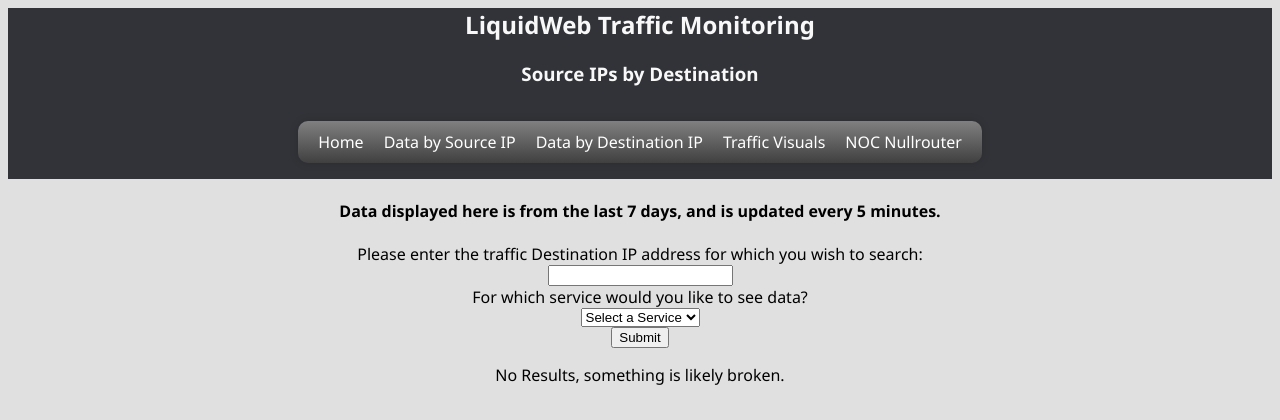
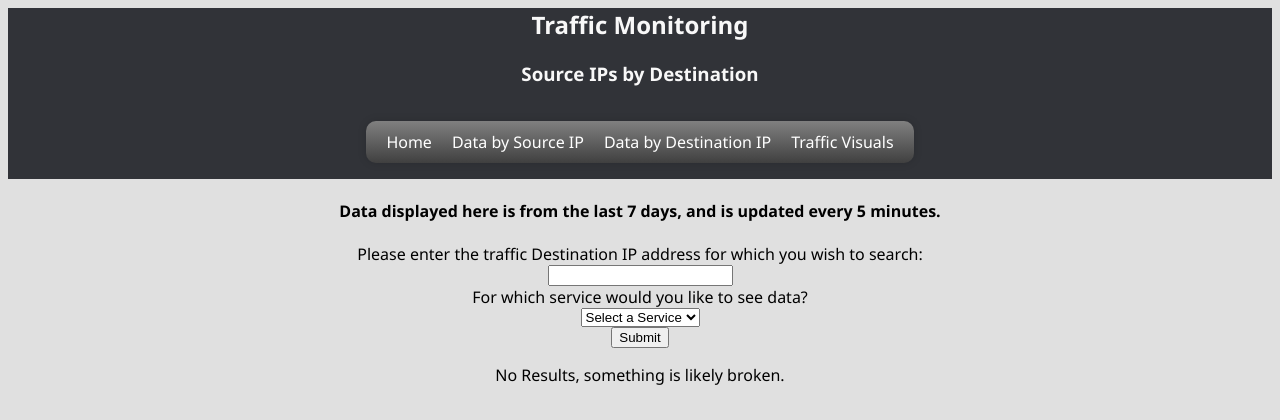
Before and after one commit to tfmm/traffic-parsing, a PHP site: page /sourceips.php in a window 1280 px wide. Shown: the top 420 px of the page. Run offline with PHP 8.4, Linux system fonts and the light colour scheme; data that the repository does not hold is empty.

Commit message:
Minor file structure updates

```diff
--- a/webdata/destinationips.php
+++ b/webdata/destinationips.php
@@ -6,7 +6,7 @@
 	</head>
 	<body>
 		<div class=header>
-                        <h2>LiquidWeb Traffic Monitoring</h2>
+                        <h2>Traffic Monitoring</h2>
 			<h3>Destination IPs by Source</h3>
 	                <?php include("includes/menu.php"); ?>
 		</div>
@@ -82,10 +82,10 @@
 				//If there are results of the query, display them.
 				if ($result->num_rows >0) {
 				        echo "Now viewing data for Destination Port: $varPort";
-				        echo "<table align='center'><tr><th colspan='2'>Source IP: $varIP <a href=http://utilities.mon.liquidweb.com/netdata/whoislookup.php?formIPaddr=".$varIP." target=_blank>Whois</a></tr></th><tr><th>Destination IPs</th><th>Netblock</tr>";
+				        echo "<table align='center'><tr><th colspan='2'>Source IP: $varIP <a href=http://DOMAIN.com/netdata/whoislookup.php?formIPaddr=".$varIP." target=_blank>Whois</a></tr></th><tr><th>Destination IPs</th><th>Netblock</tr>";
 
 				       	while ($row = $result->fetch_assoc()) {
-				                echo "<tr><td>".$row["dst_ip"]."</td><td><a href=https://billing.int.liquidweb.com/mysql/content/admin/netblock/assignment/search.mhtml?customer=".$row["dst_ip"]."&submit=Search target=_blank>Netblock</a></tr>";
+				                echo "<tr><td>".$row["dst_ip"]."</td><td><a href=https://DOMAIN.com/ips/assignment/search.mhtml?customer=".$row["dst_ip"]."&submit=Search target=_blank>Internal IP</a></tr>";
 				                }
 				                echo "</table>";
 				} else {
--- a/webdata/graphs.php
+++ b/webdata/graphs.php
@@ -12,7 +12,7 @@
 	</head>
 	<body>
 		<div class=header>
-                        <h2>LiquidWeb Traffic Monitoring</h2>
+                        <h2>Traffic Monitoring</h2>
                         <h3>Inbound Traffic Graphs</h3>
 	                <?php include("includes/menu.php"); ?>
 		</div>
--- a/webdata/includes/menu.php
+++ b/webdata/includes/menu.php
@@ -27,7 +27,6 @@
                                                 <li><a href="mapping.php">Traffic Map</a></li>
                                         </ul>
                                 </li>
-                                <li><a href="https://noc.liquidweb.com/blackhole/" target="_blank">NOC Nullrouter</a></li>
                         </ul>
                         </nav>
 	</body>
--- a/webdata/index.php
+++ b/webdata/index.php
@@ -86,7 +86,7 @@
 	</head>
 	<body>
 		<div class=header>
-			<h2>LiquidWeb Traffic Monitoring</h2>
+			<h2>Traffic Monitoring</h2>
 	                <?php include("includes/menu.php"); ?>
 		</div>
 		<div name=content>
@@ -112,7 +112,7 @@
 					echo "<br>";
 					echo "<table align='center'><tr><th>Source IP</th><th># of targets</th><th># of connections</th><th>Source Whois</th><th>Destination IPs</th></tr>";
 					while ($row = $result->fetch_assoc()) {
-						echo "<tr><td>".$row["src_ip"]."</td><td>".$row["COUNT(DISTINCT(dst_ip))"]."</td><td>".$row["COUNT(src_ip)"]."</td><td><a href=http://utilities.mon.liquidweb.com/netdata/whoislookup.php?formIPaddr=".$row["src_ip"]." target=_blank>Whois</a></td><td><a href=http://utilities.mon.liquidweb.com/netdata/destinationips.php?formIP=".$row["src_ip"]."&formPort=22 target=_blank>List</a></td></tr>";
+						echo "<tr><td>".$row["src_ip"]."</td><td>".$row["COUNT(DISTINCT(dst_ip))"]."</td><td>".$row["COUNT(src_ip)"]."</td><td><a href=http://DOMAIN.com/netdata/whoislookup.php?formIPaddr=".$row["src_ip"]." target=_blank>Whois</a></td><td><a href=http://DOMAIN.com/netdata/destinationips.php?formIP=".$row["src_ip"]."&formPort=22 target=_blank>List</a></td></tr>";
 						}
 						echo "</table>";
 				} else {
--- a/webdata/mapping.php
+++ b/webdata/mapping.php
@@ -90,7 +90,7 @@
 	</head>
 	<body>
 		<div class=header>
-                        <h2>LiquidWeb Traffic Monitoring</h2>
+                        <h2>Traffic Monitoring</h2>
                         <h3>Source IP Address Mapping</h3>
 	                <?php include("includes/menu.php"); ?>
 		</div>
--- a/webdata/search.php
+++ b/webdata/search.php
@@ -6,7 +6,7 @@
 	</head>
 	<body>
 		<div class=header>
-                        <h2>LiquidWeb Traffic Monitoring</h2>
+                        <h2>Traffic Monitoring</h2>
                         <h3>Source IP Search</h3>
 	                <?php include("includes/menu.php"); ?>
 		</div>
@@ -85,7 +85,7 @@
 				        echo "<table align='center'><tr><th>Source IP</th><th># of targets</th><th># of connections</th><th>Source Whois</th><th>Destination IPs</th></tr>";
 
 				        while ($row = $result->fetch_assoc()) {
-				                echo "<tr><td>".$row["src_ip"]."</a></td><td>".$row["COUNT(DISTINCT(dst_ip))"]."</td><td>".$row["COUNT(src_ip)"]."</td><td><a href=http://utilities.mon.liquidweb.com/netdata/whoislookup.php?formIPaddr=".$row["src_ip"]." target=_blank>Whois</a></td><td><a href=http://utilities.mon.liquidweb.com/netdata/destinationips.php?formIP=".$row["src_ip"]."&formPort=$varPort target=_blank>List</a></td></tr>";
+				                echo "<tr><td>".$row["src_ip"]."</a></td><td>".$row["COUNT(DISTINCT(dst_ip))"]."</td><td>".$row["COUNT(src_ip)"]."</td><td><a href=http://DOMAIN.com/netdata/whoislookup.php?formIPaddr=".$row["src_ip"]." target=_blank>Whois</a></td><td><a href=http://DOMAIN.com/netdata/destinationips.php?formIP=".$row["src_ip"]."&formPort=$varPort target=_blank>List</a></td></tr>";
 				                }
 				                echo "</table>";
 				} else {
--- a/webdata/sourceips.php
+++ b/webdata/sourceips.php
@@ -6,7 +6,7 @@
 	</head>
 	<body>
 		<div class=header>
-                        <h2>LiquidWeb Traffic Monitoring</h2>
+                        <h2>Traffic Monitoring</h2>
                         <h3>Source IPs by Destination</h3>
 	                <?php include("includes/menu.php"); ?>
 		</div>
@@ -82,10 +82,10 @@
 				//If there are results of the query, display them.
 				if ($result->num_rows >0) {
 				        echo "Now viewing data for Destination Port: $varPort";
-				        echo "<table align='center'><tr><th colspan='2'>Destination IP: $varIP <a href=https://billing.int.liquidweb.com/mysql/content/admin/netblock/assignment/search.mhtml?customer=".$varIP."&submit=Search target=_blank>Netblock</a></tr></th><tr><th>Source IPs</th><th>Whois</tr>";
+				        echo "<table align='center'><tr><th colspan='2'>Destination IP: $varIP <a href=https://DOMAIN.com/ips/assignment/search.mhtml?customer=".$varIP."&submit=Search target=_blank>Netblock</a></tr></th><tr><th>Source IPs</th><th>Whois</tr>";
 
 				       	while ($row = $result->fetch_assoc()) {
-				                echo "<tr><td>".$row["src_ip"]."</td><td><a href=http://utilities.mon.liquidweb.com/netdata/whoislookup.php?formIPaddr=".$row["src_ip"]." target=_blank>Whois</a></tr>";
+				                echo "<tr><td>".$row["src_ip"]."</td><td><a href=http://DOMAIN.com/netdata/whoislookup.php?formIPaddr=".$row["src_ip"]." target=_blank>Whois</a></tr>";
 				                }
 				                echo "</table>";
 				} else {
--- a/webdata/topdestinations.php
+++ b/webdata/topdestinations.php
@@ -12,7 +12,7 @@
 	</head>
 	<body>
 		<div class=header>
-                        <h2>LiquidWeb Traffic Monitoring</h2>
+                        <h2>Traffic Monitoring</h2>
                         <h3>Top Destination IPs</h3>
 	                <?php include("includes/menu.php"); ?>
 		</div>
@@ -81,7 +81,7 @@
 					echo "<br>";
 					echo "<table align='center'><tr><th>Destination IP</th><th># of sources</th><th># of connections</th><th>Destination Netblock</th><th>Source IPs</th></tr>";
 					while ($row = $result->fetch_assoc()) {
-						echo "<tr><td>".$row["dst_ip"]."</td><td>".$row["COUNT(DISTINCT(src_ip))"]."</td><td>".$row["COUNT(dst_ip)"]."</td><td><a href=https://billing.int.liquidweb.com/mysql/content/admin/netblock/assignment/search.mhtml?customer=".$row["dst_ip"]."&submit=Search target=_blank>Netblock</a></td><td><a href=http://utilities.mon.liquidweb.com/netdata/sourceips.php?formIP=".$row["dst_ip"]."&formPort=$varPort target=_blank>List</a></td></tr>";
+						echo "<tr><td>".$row["dst_ip"]."</td><td>".$row["COUNT(DISTINCT(src_ip))"]."</td><td>".$row["COUNT(dst_ip)"]."</td><td><a href=https://DOMAIN.com/ips/assignment/search.mhtml?customer=".$row["dst_ip"]."&submit=Search target=_blank>Netblock</a></td><td><a href=http://DOMAIN.com/netdata/sourceips.php?formIP=".$row["dst_ip"]."&formPort=$varPort target=_blank>List</a></td></tr>";
 						}
 						echo "</table>";
 				} else {
--- a/webdata/topsources.php
+++ b/webdata/topsources.php
@@ -12,7 +12,7 @@
 	</head>
 	<body>
 		<div class=header>
-                        <h2>LiquidWeb Traffic Monitoring</h2>
+                        <h2>Traffic Monitoring</h2>
                         <h3>Top Source IPs</h3>
 	                <?php include("includes/menu.php"); ?>
 		</div>
@@ -80,7 +80,7 @@
 					echo "<br>";
 					echo "<table align='center'><tr><th>Source IP</th><th># of targets</th><th># of connections</th><th>Source Whois</th><th>Destination IPs</th></tr>";
 					while ($row = $result->fetch_assoc()) {
-						echo "<tr><td>".$row["src_ip"]."</td><td>".$row["COUNT(DISTINCT(dst_ip))"]."</td><td>".$row["COUNT(src_ip)"]."</td><td><a href=http://utilities.mon.liquidweb.com/netdata/whoislookup.php?formIPaddr=".$row["src_ip"]." target=_blank>Whois</a></td><td><a href=http://utilities.mon.liquidweb.com/netdata/destinationips.php?formIP=".$row["src_ip"]."&formPort=$varPort target=_blank>List</a></td></tr>";
+						echo "<tr><td>".$row["src_ip"]."</td><td>".$row["COUNT(DISTINCT(dst_ip))"]."</td><td>".$row["COUNT(src_ip)"]."</td><td><a href=http://DOMAIN.com/netdata/whoislookup.php?formIPaddr=".$row["src_ip"]." target=_blank>Whois</a></td><td><a href=http://DOMAIN.com/netdata/destinationips.php?formIP=".$row["src_ip"]."&formPort=$varPort target=_blank>List</a></td></tr>";
 						}
 						echo "</table>";
 				} else {
--- a/webdata/whoislookup.php
+++ b/webdata/whoislookup.php
@@ -6,7 +6,7 @@
 	</head>
 	<body>
 		<div class=header>
-                        <h2>LiquidWeb Traffic Monitoring</h2>
+                        <h2>Traffic Monitoring</h2>
                         <h3>IP WhoIs Lookup</h3>
 	                <?php include("includes/menu.php"); ?>
 		</div>
```
